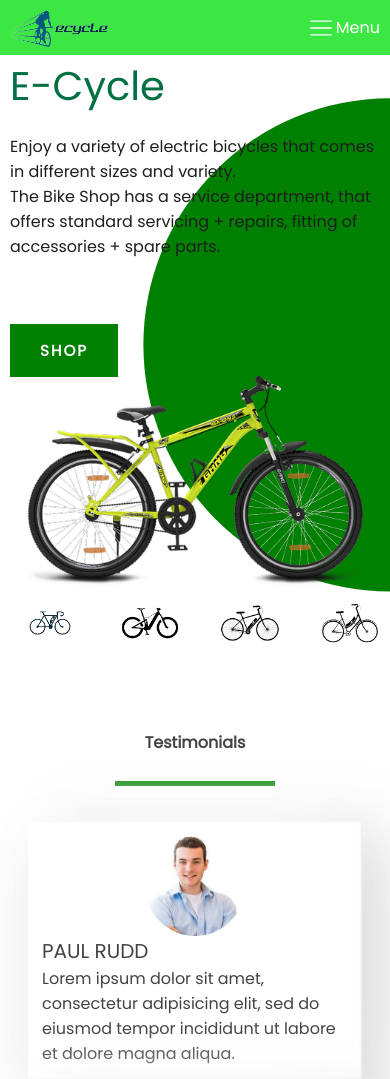
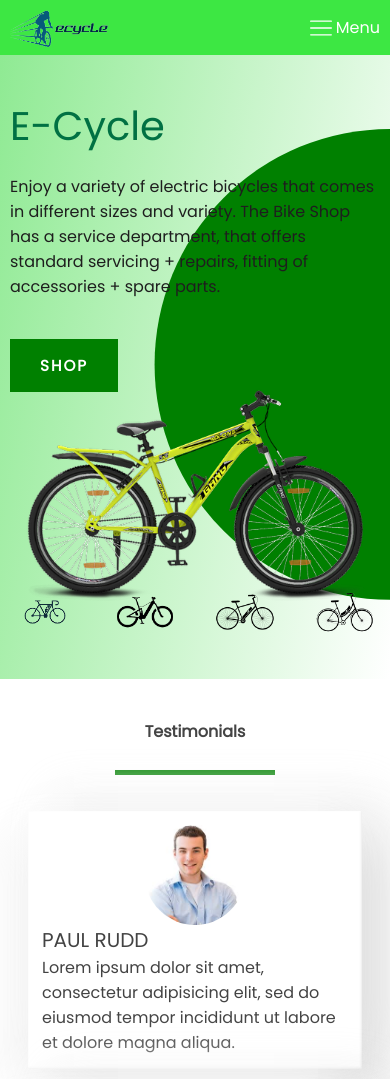
Before and after one commit to BruceFelix/Ecycle-room-5-project, a PHP site: page /front-end/landing-shop/landing.html in a window 390 px wide. Shown: the top 1079 px of the page. Run offline with PHP 8.4, Linux system fonts and the light colour scheme.

Commit message:
additional responsivity to the landing page

```diff
--- a/front-end/landing-shop/landing.html
+++ b/front-end/landing-shop/landing.html
@@ -52,21 +52,21 @@
         <div class="textBox">
           <h2 class="company-title">E-Cycle</h2>
           <p>Enjoy a variety of electric bicycles that comes in different sizes and variety.
-          <br>The Bike Shop has a service department, that offers standard servicing + repairs, fitting of accessories + spare parts.  </p>
-          <br><a href="shop.html">SHOP</a>
+          The Bike Shop has a service department, that offers standard servicing + repairs, fitting of accessories + spare parts. </p>
+          <a href="shop.html">SHOP</a>
+        </div>
           <div class="imgBox">
             <img src="../../images/bike3.png" class="bike">
           </div>
-        </div>
+          <ul class="thumb">
+            <li><img src="../../images/thumb6-removebg.png" onclick="imgslider('../../images/bike1-removebg.png');changeCircleColor(' #808080')"></li>
+            <li><img src="../../images/thumb2-removebg.png" onclick="imgslider('../../images/bike3.png');changeCircleColor('#95EB74')"></li>
+            <li><img src="../../images/thumb7.png" onclick="imgslider('../../images/bike2-removebg.png');changeCircleColor('#FFA500')"></li>
+            <li><img src="../../images/thumb8-removebg.png" onclick="imgslider('../../images/bike4-removebg.png');changeCircleColor('#00FFFF')"></li>
+          </ul>
+
       </div>
 
-      <ul class="thumb">
-        <li><img src="../../images/thumb6-removebg.png" onclick="imgslider('../../images/bike1-removebg.png');changeCircleColor(' #808080')"></li>
-        <li><img src="../../images/thumb2-removebg.png" onclick="imgslider('../../images/bike3.png');changeCircleColor('#95EB74')"></li>
-        <li><img src="../../images/thumb7.png" onclick="imgslider('../../images/bike2-removebg.png');changeCircleColor('#FFA500')"></li>
-        <li><img width="400px" src="../../images/thumb8-removebg.png" onclick="imgslider('../../images/bike4-removebg.png');changeCircleColor('#00FFFF')"></li>
-
-      </ul>
 </section>
 
 <div class="testimonials" >
--- a/styles/landing.css
+++ b/styles/landing.css
@@ -8,9 +8,7 @@
   box-sizing: border-box;
   font-family:'Poppins',  sans-serif;
 }
-img{
-  width: fit-content;
-}
+
 section{
   position: relative;
   width: 100%;
@@ -24,7 +22,7 @@ section{
   margin-bottom: 20px;
   /* max-height: 100vh; */
   padding-top: 5rem;
-  /* background: linear-gradient(-79.2deg,transparent,#8fea93); */
+  background: linear-gradient(-79.2deg,transparent,#8fea93);
 
 
 
@@ -65,8 +63,6 @@ header ul li a{
   font-weight: 400;
   margin-left: 40px;
   text-decoration: none;
-
-
 }
 header ul li a:hover{
   background: #333;
@@ -99,6 +95,10 @@ header ul li a:hover{
 .navigation.signup a:hover::before {
   transform: translateY(0px);
 }
+.slider{
+  top: 50px;
+  margin-bottom: 50px;
+}
 .content
 {
   position: relative;
@@ -106,8 +106,9 @@ header ul li a:hover{
   display:flex;
   justify-content: space-between;
   align-items: center;
+  flex-wrap:wrap ;
 }
-.content .textBox{
+.textBox{
   position: relative;
   /* max-width: 600px; */
   display: flex;
@@ -158,31 +159,31 @@ font-weight: 500;
 .content .imgBox
 {
   max-width: 500px;
-  align-self: flex-end;
+  /* align-self: flex-end; */
   display: flex;
-  justify-content: flex-end;
+  /* justify-content: flex-end; */
   /* padding-right: 50px; */
-  margin-top: 10px;
-  margin-bottom: 1.3em;
-  transform: translateY(-10rem);
+  margin-bottom: 0.3em;
+  transform: translateY(-5rem);
 }
 .content .imgBox img{
-  /* max-width: 100px; */
-  /* max-height: 300px; */
+  /* max-width: 500px;
+  max-height: 300px; */
   width: 100%;
   height: auto;
+  top: 50px;
 
 }
+
 .thumb{
   position: absolute;
   right: 50%;
   bottom:20px;
   transform: translateX(50%);
   display:flex;
-  width: 100%;
-justify-content: space-evenly;
-/* margin-top: 32px; */
-max-width: 450px;
+  justify-content: space-evenly;
+  /* margin-top: 32px; */
+  max-width: 450px;
 }
 .thumb li{
   list-style: none;
@@ -271,10 +272,20 @@ max-width: 450px;
     /* color: #333; */
     font-size: 2.5em;
   }
-.content .imgBox{
+  .content .imgBox{
   transform: translateY(-2.5rem);
 
 }
-
+@media  screen and (max-width:400px) {
+  .content .textBox{
+    min-width: 360px;
+    margin-bottom: 10px;
+  }
+  .imgBox img{
+    width: 350px;
+    height: 300px;
+  }
 
 }
+
+}
```
